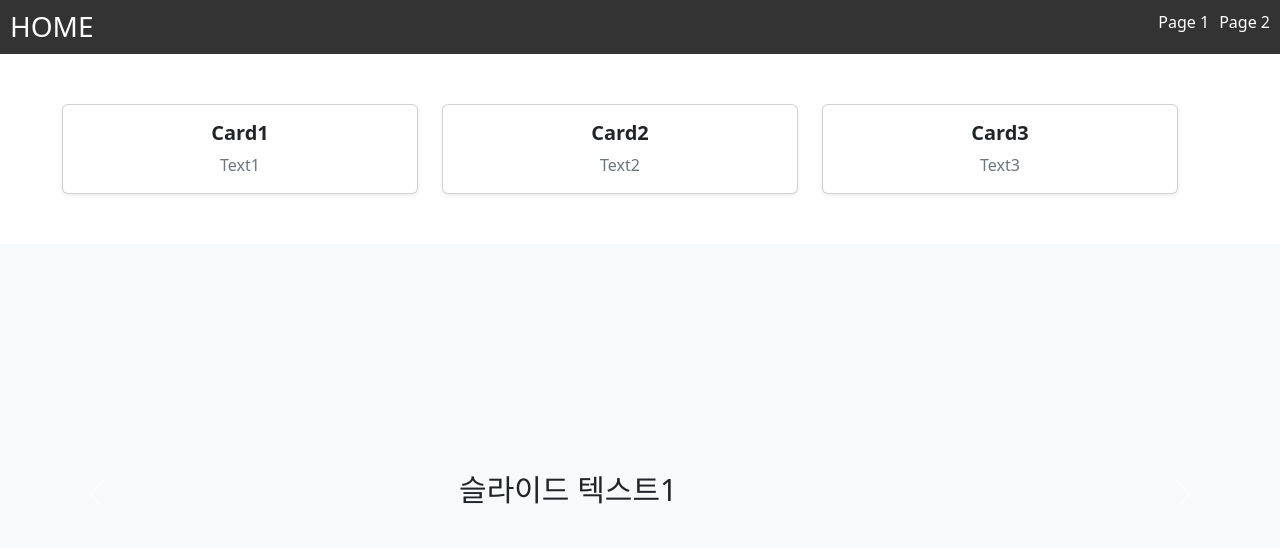
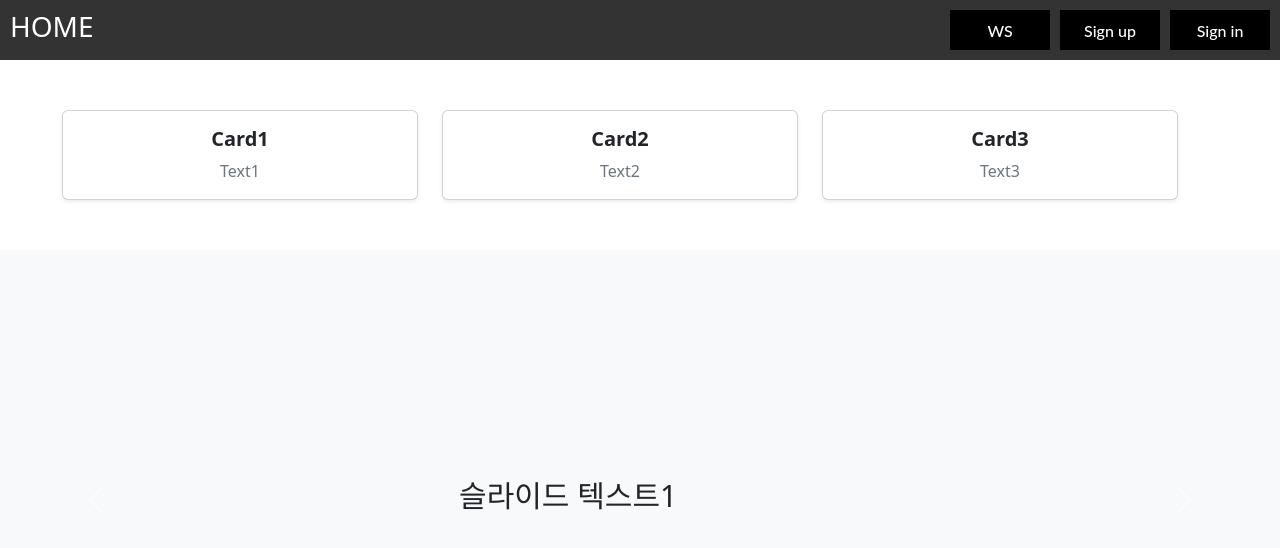
Before and after one commit to GIT-SIK/Chat_WebProject, a Vue app in the folder ws-front/: page / in a window 1280 px wide. Shown: the top 548 px of the page. Built offline with nearby package versions, Linux system fonts and the light colour scheme.

Commit message:
feat : 용도 분할로 인한 코드 수정
- vue-study 리포지토리 분할로 인한 수정

```diff
--- a/ws-front/src/components/NavBar.vue
+++ b/ws-front/src/components/NavBar.vue
@@ -2,8 +2,9 @@
   <nav class="nav-container">
     <h3><router-link to="/"> HOME </router-link></h3>
     <ul>
-      <li><router-link to="/sub-page1">Page 1</router-link></li>
-      <li><router-link to="/sub-page2">Page 2</router-link></li>
+      <li><BaseButton @click="$router.push('/wspage')">WS</BaseButton></li>
+      <li><BaseButton> Sign up </BaseButton></li>
+      <li><BaseButton> Sign in </BaseButton></li>
     </ul>
   </nav>
 </template>
--- a/ws-front/src/utils/api.js
+++ b/ws-front/src/utils/api.js
@@ -1,6 +1,6 @@
 import axios from 'axios'
 
-const baseURL = 'http://localhost:3001/'
+const baseURL = 'http://localhost:8081/'
 
 const axiosInst = axios.create({
   baseURL: baseURL,
```
Also changed, not shown: ws-front/src/router/index.js (+5 -8 lines).
